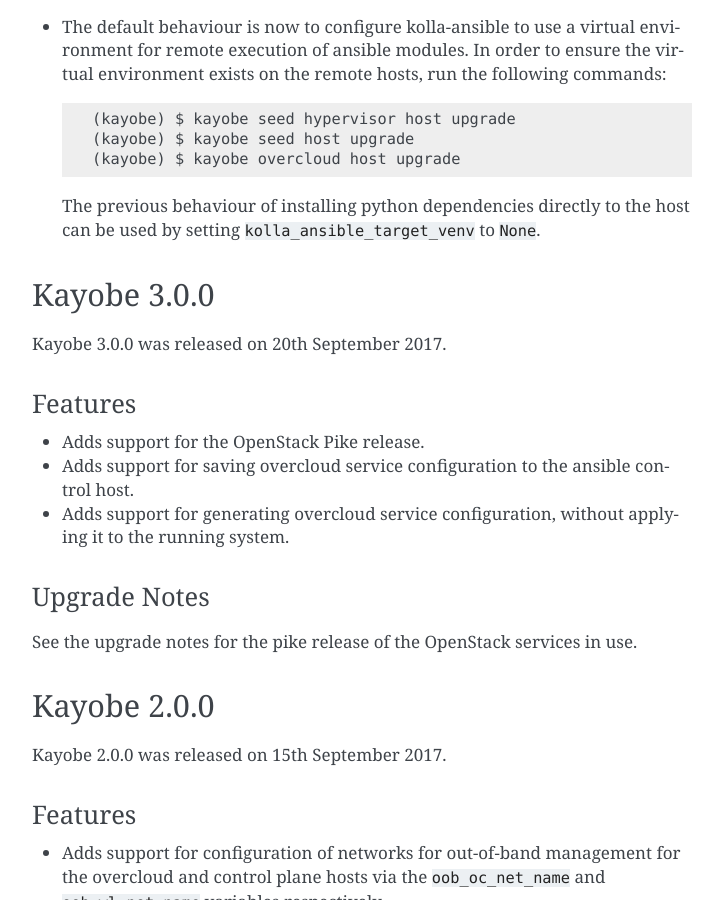
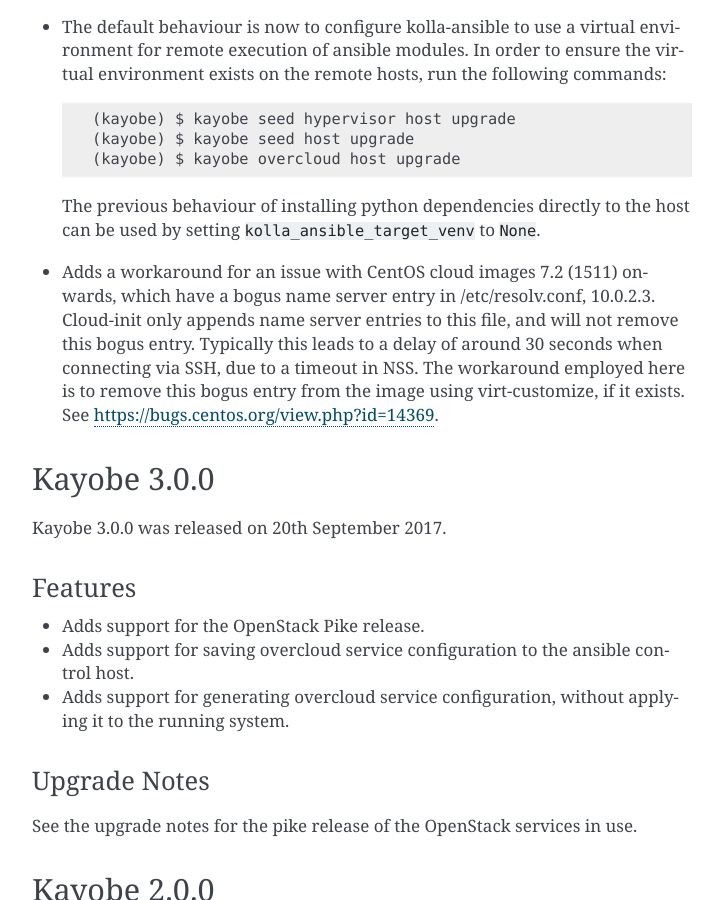
Before and after one commit to openstack/kayobe, a Sphinx documentation site: the page built from doc/source/release-notes.rst, in a window 1280 px wide and 900 px high, scrolled down 1955 px. Shown: the whole window, without its empty margins (388-1111 px from the left). Built offline with Sphinx 7.4.7, drawn with Linux system fonts in a browser that asks for light colours.

Commit message:
Workaround issue in CentOS cloud images with resolv.conf
The CentOS cloud images from 7.2 (1511) onwards have a bogus name server
entry in /etc/resolv.conf, 10.0.2.3. Cloud-init only appends name server
entries to this file, and will not remove this bogus entry. Typically this
leads to a delay of around 30 seconds when connecting via SSH, due to a
timeout in NSS. The workaround employed here is to remove this bogus entry
from the image using virt-customize, if it exists. See
https://bugs.centos.org/view.php?id=14369.

Fixes: #112

```diff
--- a/doc/source/release-notes.rst
+++ b/doc/source/release-notes.rst
@@ -87,6 +87,13 @@
 
   The previous behaviour of installing python dependencies directly to the host
   can be used by setting ``kolla_ansible_target_venv`` to ``None``.
+* Adds a workaround for an issue with CentOS cloud images 7.2 (1511) onwards,
+  which have a bogus name server entry in /etc/resolv.conf, 10.0.2.3.
+  Cloud-init only appends name server entries to this file, and will not remove
+  this bogus entry. Typically this leads to a delay of around 30 seconds when
+  connecting via SSH, due to a timeout in NSS. The workaround employed here is
+  to remove this bogus entry from the image using virt-customize, if it exists.
+  See https://bugs.centos.org/view.php?id=14369.
 
 Kayobe 3.0.0
 ============
```
Also changed, not shown: 5 other files.
